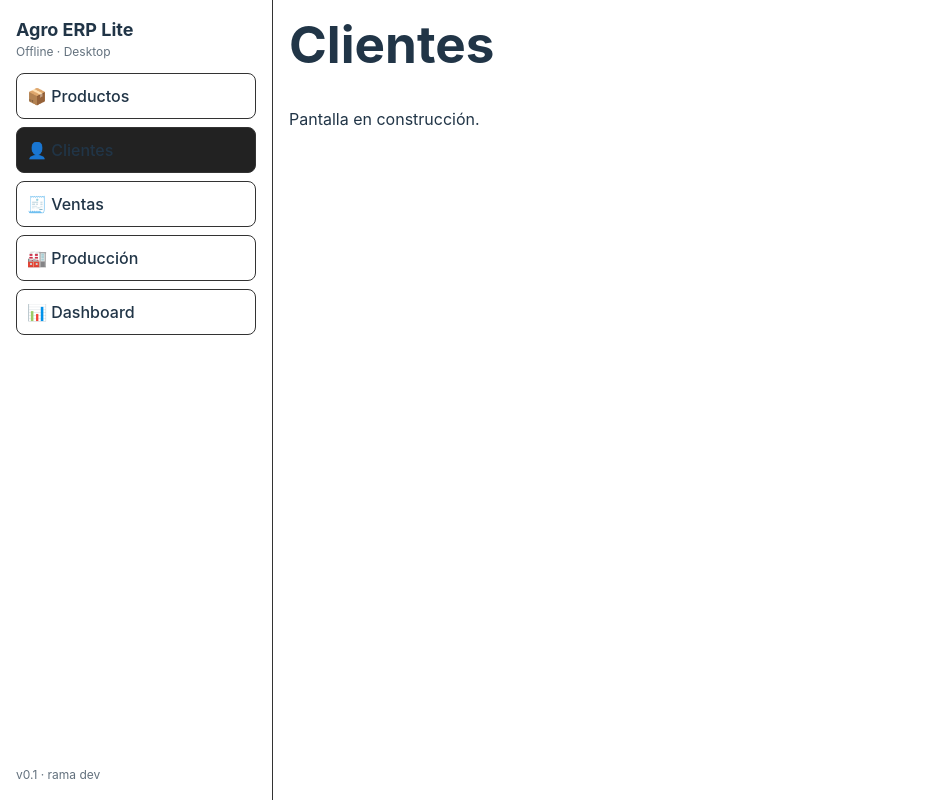
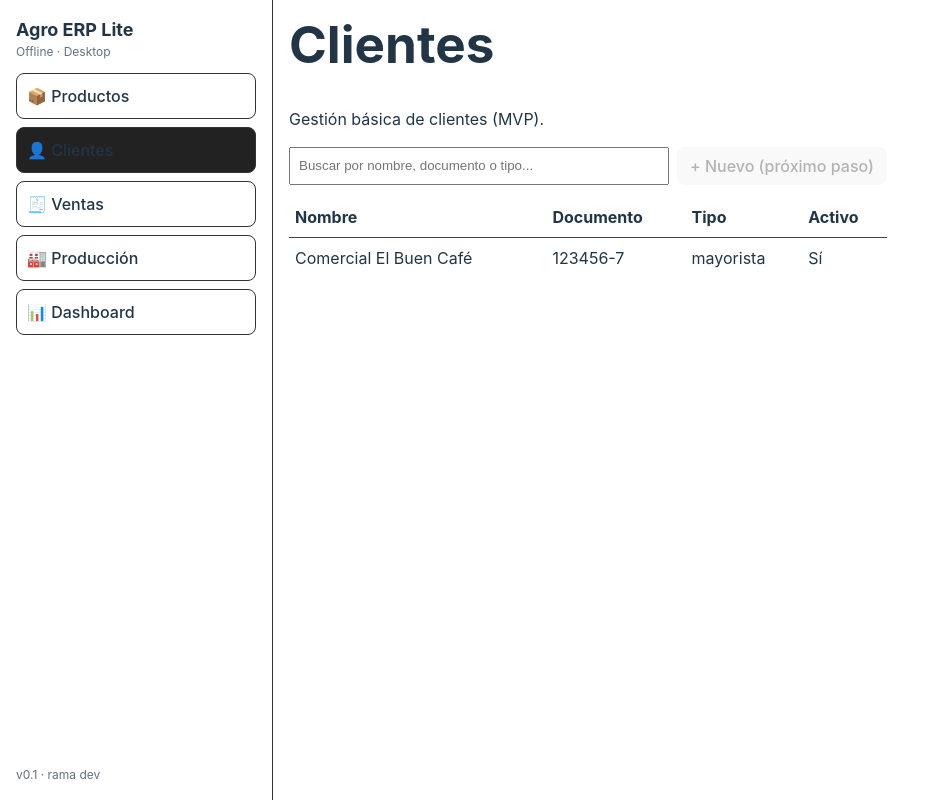
Before and after one commit to Calgua10/agro-erp-lite, a React (Vite) app: page /#/clientes in a window 1280 px wide. Shown: the whole page, without its empty margins (0-934 px from the left). Built offline with nearby package versions, Linux system fonts and the light colour scheme.

Commit message:
feat: módulo clientes base

```diff
--- /dev/null
+++ b/src/pages/ClientsPage.tsx
@@ -0,0 +1,89 @@
+import { useMemo, useState } from "react";
+import Layout from "../components/Layout";
+import type { Client } from "../types/client";
+
+const demoClients: Client[] = [
+  {
+    id: "c1",
+    name: "Comercial El Buen Café",
+    document: "123456-7",
+    phone: "5555-1234",
+    email: "contacto@buen-cafe.com",
+    address: "Ciudad",
+    type: "mayorista",
+    isActive: true,
+    createdAt: new Date().toISOString(),
+    updatedAt: new Date().toISOString(),
+  },
+];
+
+export default function ClientsPage() {
+  const [query, setQuery] = useState("");
+  const [clients] = useState<Client[]>(demoClients);
+
+  const filtered = useMemo(() => {
+    const q = query.trim().toLowerCase();
+    if (!q) return clients;
+    return clients.filter((c) =>
+      `${c.name} ${c.document ?? ""} ${c.type}`
+        .toLowerCase()
+        .includes(q)
+    );
+  }, [clients, query]);
+
+  return (
+    <Layout title="Clientes">
+      <p>Gestión básica de clientes (MVP).</p>
+
+      <div style={{ display: "flex", gap: 8, margin: "12px 0" }}>
+        <input
+          value={query}
+          onChange={(e) => setQuery(e.target.value)}
+          placeholder="Buscar por nombre, documento o tipo..."
+          style={{ padding: 8, width: 360 }}
+        />
+        <button style={{ padding: "8px 12px" }} disabled>
+          + Nuevo (próximo paso)
+        </button>
+      </div>
+
+      <table style={{ borderCollapse: "collapse", width: "100%" }}>
+        <thead>
+          <tr>
+            {["Nombre", "Documento", "Tipo", "Activo"].map((h) => (
+              <th
+                key={h}
+                style={{
+                  textAlign: "left",
+                  borderBottom: "1px solid #444",
+                  padding: "8px 6px",
+                }}
+              >
+                {h}
+              </th>
+            ))}
+          </tr>
+        </thead>
+        <tbody>
+          {filtered.map((c) => (
+            <tr key={c.id}>
+              <td style={{ padding: "8px 6px" }}>{c.name}</td>
+              <td style={{ padding: "8px 6px" }}>{c.document}</td>
+              <td style={{ padding: "8px 6px" }}>{c.type}</td>
+              <td style={{ padding: "8px 6px" }}>
+                {c.isActive ? "Sí" : "No"}
+              </td>
+            </tr>
+          ))}
+          {filtered.length === 0 && (
+            <tr>
+              <td colSpan={4} style={{ padding: 10, opacity: 0.8 }}>
+                No hay resultados.
+              </td>
+            </tr>
+          )}
+        </tbody>
+      </table>
+    </Layout>
+  );
+}
--- a/src/routes/AppRouter.tsx
+++ b/src/routes/AppRouter.tsx
@@ -1,6 +1,7 @@
 import { Routes, Route, Navigate } from "react-router-dom";
 import ProductsPage from "../pages/ProductsPage";
 import Layout from "../components/Layout";
+import ClientsPage from "../pages/ClientsPage";
 
 function Placeholder({ title }: { title: string }) {
   return (
@@ -15,7 +16,7 @@ export default function AppRouter() {
     <Routes>
       <Route path="/" element={<Navigate to="/productos" replace />} />
       <Route path="/productos" element={<ProductsPage />} />
-      <Route path="/clientes" element={<Placeholder title="Clientes" />} />
+      <Route path="/clientes" element={<ClientsPage />} />
       <Route path="/ventas" element={<Placeholder title="Ventas" />} />
       <Route path="/produccion" element={<Placeholder title="Producción" />} />
       <Route path="/dashboard" element={<Placeholder title="Dashboard" />} />
```
Also changed, not shown: src/types/client.ts (added).
